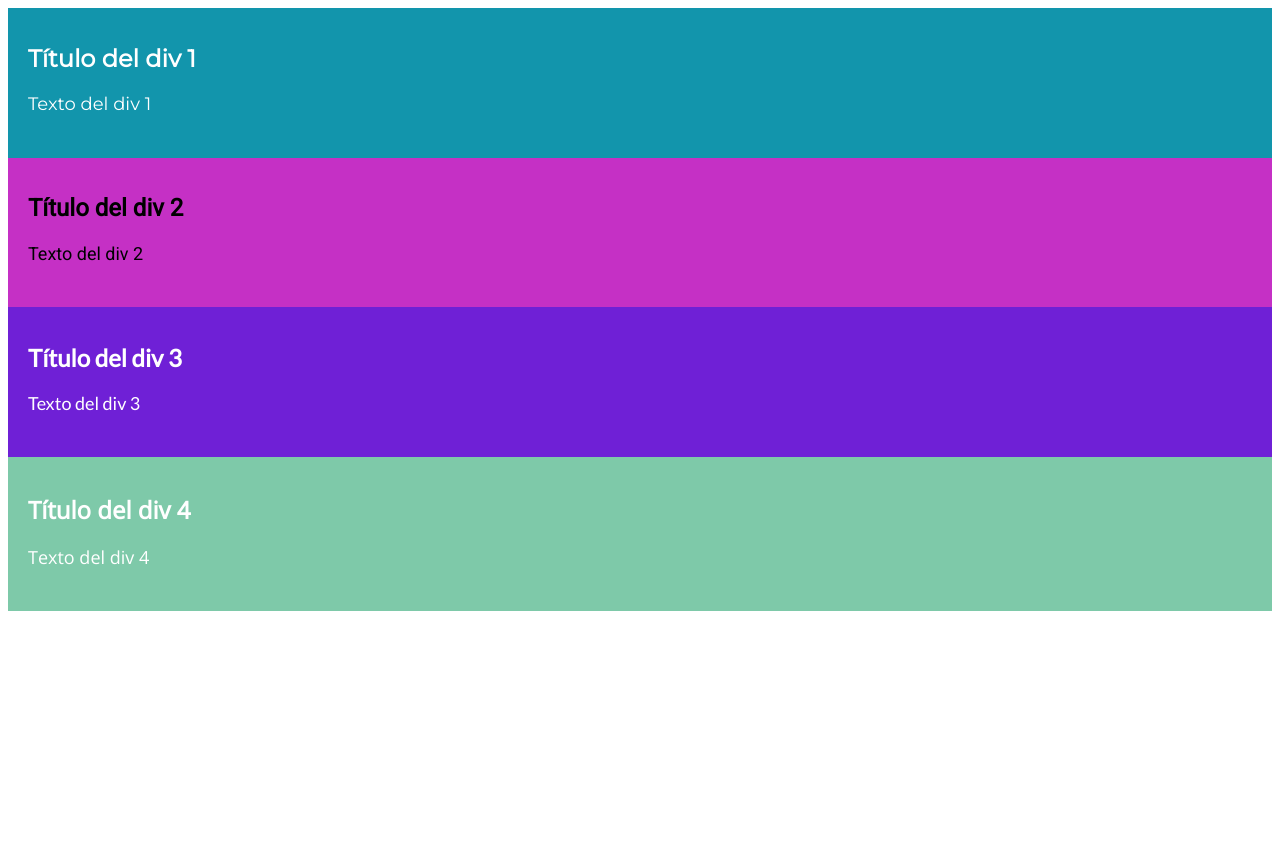
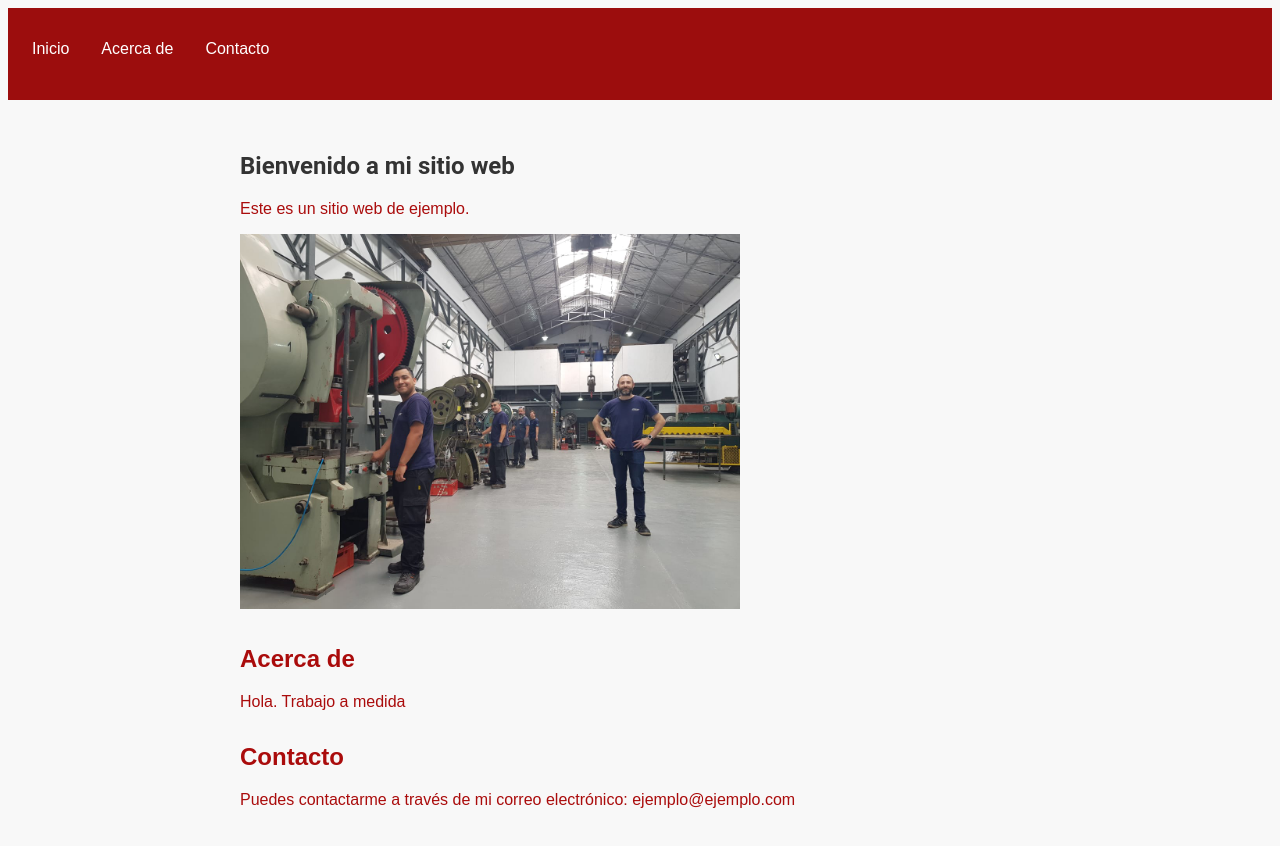
Before and after one commit to ElianaAlarcon12/CursoUTN, a plain HTML site: page index.html in a window 1280 px wide. Before the commit the page ends 800 px from the top, so only its background shows below. Drawn offline with nearby package versions, Linux system fonts and the light colour scheme.

Commit message:
entrega de tarea 3

```diff
--- /dev/null
+++ b/Tarea 3/style.css
@@ -0,0 +1,116 @@
+body {
+    background-color: #f8f8f8;
+    color: #aa0c0c;
+    font-family: Arial, sans-serif;
+  }
+
+  nav {
+    background-color: #9c0d0d;
+    color: #fff;
+    display: flex;
+    justify-content: space-between;
+    align-items: center;
+    padding: 1rem;
+  }
+
+  nav ul {
+    display: flex;
+    list-style: none;
+  }
+
+  nav li {
+    margin-right: 1rem;
+  }
+
+  nav a {
+    color: #fff;
+    text-decoration: none;
+    padding: 0.5rem;
+  }
+
+  nav a:hover {
+    background-color: #fff;
+    color: #333;
+  }
+
+  main {
+    max-width: 800px;
+    margin: 0 auto;
+    padding: 2rem;
+  }
+
+  section {
+    margin-bottom: 2rem;
+  }
+
+  h1, h2 {
+    font-weight: bold;
+  }
+
+  img {
+    max-width: 100%;
+    height: auto;
+  }
+
+  /* Estilos generales */
+body {
+    font-family: 'Arial', sans-serif;
+  }
+
+  /* Estilos de la página "Acerca de" */
+  body.acerca-de {
+    background-color: #f2f2f2;
+  }
+
+  h1 {
+    font-family: 'Roboto', sans-serif;
+    color: #333;
+  }
+
+  ul {
+    list-style: none;
+    padding: 0;
+  }
+
+  li {
+    margin-bottom: 10px;
+  }
+
+  /* Estilos de la página "Contacto" */
+  body.contacto {
+    background-color: #14579e;
+  }
+
+  form {
+    max-width: 400px;
+    margin: 0 auto;
+  }
+
+  label {
+    display: block;
+    margin-bottom: 5px;
+    color: #333;
+  }
+
+  input[type="text"],
+  input[type="email"],
+  textarea {
+    width: 100%;
+    padding: 10px;
+    margin-bottom: 10px;
+    border: 2px solid #ccc;
+    border-radius: 4px;
+  }
+
+  input[type="submit"] {
+    background-color: #4CAF50;
+    color: white;
+    padding: 12px 20px;
+    border: none;
+    border-radius: 4px;
+    cursor: pointer;
+  }
+
+  input[type="submit"]:hover {
+    background-color: #45a049;
+  }
--- a/index.html
+++ b/index.html
@@ -1,25 +1,33 @@
 <!DOCTYPE html>
-<html>
-  <head>
-    <link rel="stylesheet" href="./tarea2/estilos.css">
-    <link href="https://fonts.googleapis.com/css?family=Open+Sans|Lato|Roboto|Montserrat" rel="stylesheet">
-  </head>
-  <body>
-    <div id="div1">
-      <h1>Título del div 1</h1>
-      <p>Texto del div 1</p>
-    </div>
-    <div id="div2">
-      <h1>Título del div 2</h1>
-      <p>Texto del div 2</p>
-    </div>
-    <div id="div3">
-      <h1>Título del div 3</h1>
-      <p>Texto del div 3</p>
-    </div>
-    <div id="div4">
-      <h1>Título del div 4</h1>
-      <p>Texto del div 4</p>
-    </div>
-  </body>
+<html lang="es">
+<head>
+  <meta charset="UTF-8">
+  <meta name="viewport" content="width=device-width, initial-scale=1.0">
+  <title>Mi sitio web</title>
+  <link rel="stylesheet" href="./Tarea 3/style.css">
+</head>
+<body>
+  <nav>
+    <ul>
+      <li><a href="#inicio">Inicio</a></li>
+      <li><a href="./Tarea 3/Pages/acerca-de.html">Acerca de</a></li>
+      <li><a href="./Tarea 3/Pages/contacto.html">Contacto</a></li>
+    </ul>
+  </nav>
+  <main>
+    <section id="inicio">
+      <h1>Bienvenido a mi sitio web</h1>
+      <p>Este es un sitio web de ejemplo.</p>
+      <img src="./Tarea 3/Medios/imagen-fabrica.jpeg" alt="Fabrica ERREDE" width="500px">
+    </section>
+    <section id="acerca-de">
+      <h2>Acerca de</h2>
+      <p>Hola. Trabajo a medida</p>
+    </section>
+    <section id="contacto">
+      <h2>Contacto</h2>
+      <p>Puedes contactarme a través de mi correo electrónico: ejemplo@ejemplo.com</p>
+    </section>
+  </main>
+</body>
 </html>
--- a/tarea2/estilos.css
+++ /dev/null
@@ -1,38 +0,0 @@
-#div1 {
-    font-family: 'Montserrat', sans-serif;
-    color: white;
-    background-color: rgb(18, 149, 172);
-    padding: 20px;
-  }
-
-  #div2 {
-    font-family: 'Roboto', sans-serif;
-    color: black;
-    background-color: rgb(197, 48, 197);
-    padding: 20px;
-  }
-
-  #div3 {
-    font-family: 'Lato', sans-serif;
-    color: white;
-    background-color: rgb(111, 32, 214);
-    padding: 20px;
-  }
-
-  #div4 {
-    font-family: 'Open Sans', sans-serif;
-    color: white;
-    background-color: rgba(57, 172, 124, 0.651);
-    padding: 20px;
-  }
-
-  h1 {
-    font-size: 24px;
-    margin-bottom: 10px;
-  }
-
-  p {
-    font-size: 18px;
-    line-height: 1.5;
-    margin-bottom: 20px;
-  }
```
Also changed, not shown: Tarea 3/Pages/acerca-de.html (added, +20 -0 lines), Tarea 3/Pages/contacto.html (added, +23 -0 lines), medios/index.html (deleted, +0 -62 lines), Tarea 3/Medios/imagen-fabrica.jpeg (renamed from medios/imagen-fabrica.jpeg).
